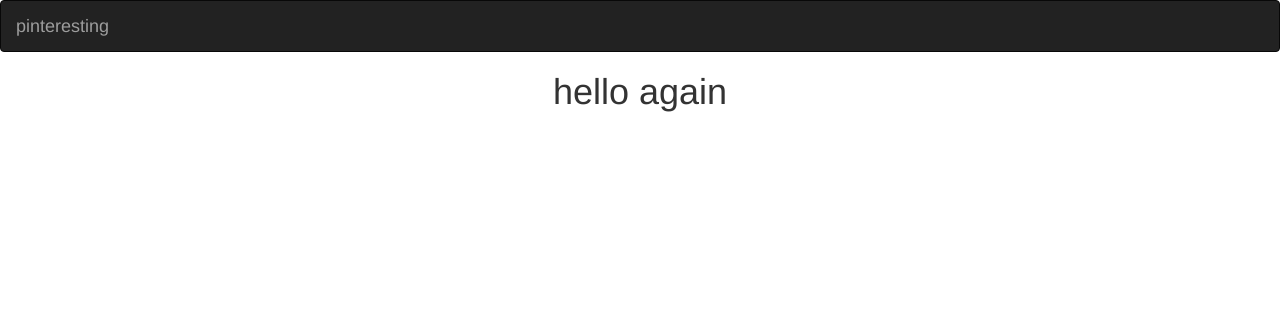
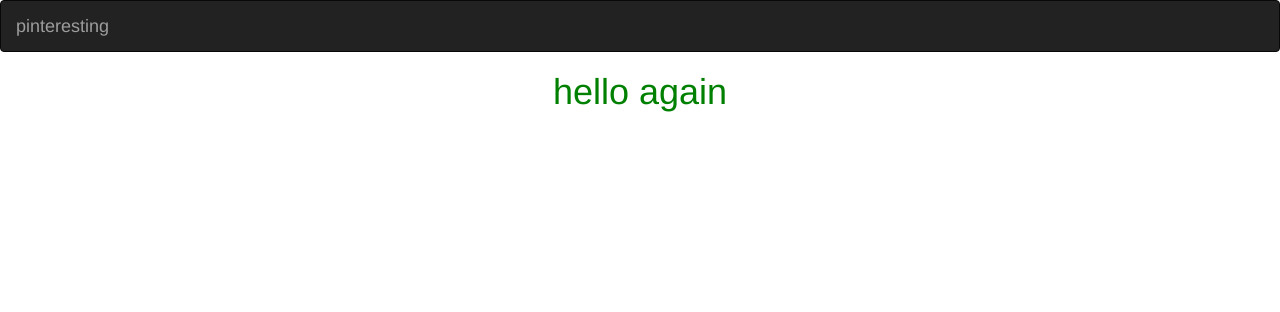
Before and after one commit to hermes-thrice/pinteresting, a Django app: page / in a window 1280 px wide. Shown: the top 312 px of the page. Run offline with Django 3.2, Linux system fonts and the light colour scheme; some libraries are stand-ins or nearby versions.

Commit message:
create static folder for gallery app

```diff
--- /dev/null
+++ b/gallery/static/css/gallerystyles.css
@@ -0,0 +1,3 @@
+h1{
+  color: green;
+}
--- a/gallery/templates/gallery/base.html
+++ b/gallery/templates/gallery/base.html
@@ -9,8 +9,10 @@
     <meta http-equiv="X-UA-Compatible" content="ie=edge">
     <title>pinteresting</title>
 
+
     {% block styles %}
     {% bootstrap_css %}
+    <link rel="stylesheet" href="{% static 'css/gallerystyles.css' %}">
     {% endblock %}
 
 </head>
--- a/pinteresting/settings.py
+++ b/pinteresting/settings.py
@@ -123,3 +123,6 @@ USE_TZ = True
 # https://docs.djangoproject.com/en/2.2/howto/static-files/
 
 STATIC_URL = '/static/'
+STATICFILES_DIRS = [
+    os.path.join(BASE_DIR, "static"),
+                ]
```
